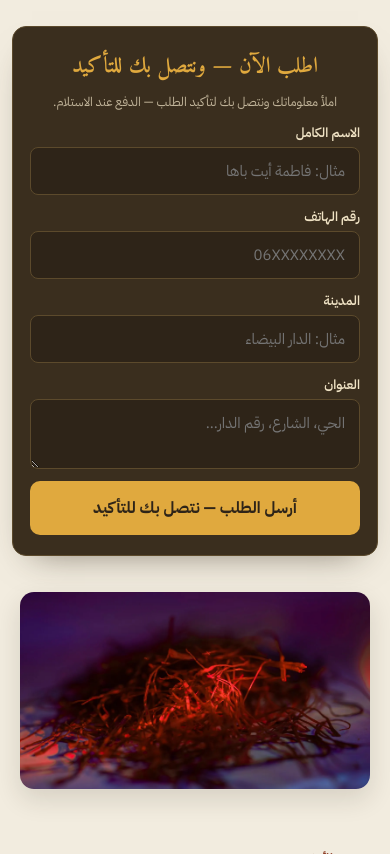
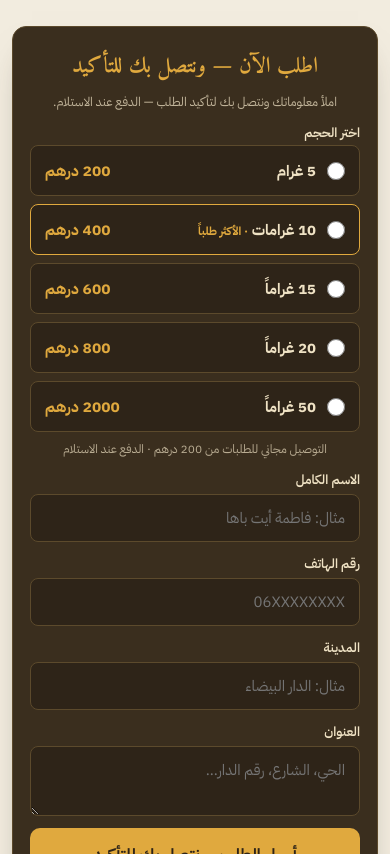
Before and after one commit to awraghomar68-star/new-8-lp, a website: page netlify-export/index.html in a window 390 px wide. Shown: the part 1146-2000 px from the top of the page. Drawn offline with Linux system fonts and the light colour scheme.

Commit message:
Add size selector to the order form and fix required fields
The form collected name, phone, city and address but never asked what the
customer wanted, so the size had to be established on the confirmation
call. It now opens with a required radio group carrying the five sizes and
their prices, styled after the WhatsApp tier cards, with the 10g row
outlined as the most-ordered one. The chosen size travels with the
submission, so it will appear as a new column under Forms → commande.

While testing that, the fields turned out not to be required at all: they
were written required="", and the dc-runtime renders through React, which
treats the empty string as falsy and drops the attribute. An empty form
passed checkValidity() and could be submitted blank. All five are now
required="required", which survives the render.

Nothing is pre-selected in the radio group — a checked attribute would make
React treat it as a controlled input and stop responding to taps.

Also untracks the stray .playwright-mcp log that was staged in the repo and
ignores that directory; it is an artifact of browser testing.

Co-Authored-By: Claude Opus 5 <noreply@anthropic.com>

```diff
--- a/netlify-export/index.html
+++ b/netlify-export/index.html
@@ -319,17 +319,41 @@ a{color:#8C3B24;} a:hover{color:#6B2A16;}
       <input type="hidden" name="form-name" value="commande">
       <div style="text-align:center;font-family:'Amiri',serif;font-size:22px;font-weight:700;color:#E0A93E">اطلب الآن — ونتصل بك للتأكيد</div>
       <div style="text-align:center;font-size:12.5px;opacity:.75;margin-top:-6px">املأ معلوماتك ونتصل بك لتأكيد الطلب — الدفع عند الاستلام.</div>
+      <fieldset style="border:none;margin:0;padding:0;display:grid;gap:8px">
+        <legend style="padding:0;font-size:13px;font-weight:600;margin-bottom:3px">اختر الحجم</legend>
+        <label style="display:flex;align-items:center;gap:11px;background:#2E2418;border:1.5px solid #5C4A2C;border-radius:8px;padding:13px 14px;cursor:pointer">
+          <input type="radio" name="size" value="5 غرام — 200 درهم" required="required" style="accent-color:#E0A93E;width:18px;height:18px;flex:none;margin:0">
+          <span style="flex:1;font-size:15px;font-weight:700">5 غرام</span><strong style="font-size:15.5px;color:#E0A93E">200 درهم</strong>
+        </label>
+        <label style="display:flex;align-items:center;gap:11px;background:#2E2418;border:1.5px solid #E0A93E;border-radius:8px;padding:13px 14px;cursor:pointer">
+          <input type="radio" name="size" value="10 غرامات — 400 درهم" style="accent-color:#E0A93E;width:18px;height:18px;flex:none;margin:0">
+          <span style="flex:1;font-size:15px;font-weight:700">10 غرامات <span style="font-size:11.5px;font-weight:700;color:#E0A93E">· الأكثر طلباً</span></span><strong style="font-size:15.5px;color:#E0A93E">400 درهم</strong>
+        </label>
+        <label style="display:flex;align-items:center;gap:11px;background:#2E2418;border:1.5px solid #5C4A2C;border-radius:8px;padding:13px 14px;cursor:pointer">
+          <input type="radio" name="size" value="15 غراماً — 600 درهم" style="accent-color:#E0A93E;width:18px;height:18px;flex:none;margin:0">
+          <span style="flex:1;font-size:15px;font-weight:700">15 غراماً</span><strong style="font-size:15.5px;color:#E0A93E">600 درهم</strong>
+        </label>
+        <label style="display:flex;align-items:center;gap:11px;background:#2E2418;border:1.5px solid #5C4A2C;border-radius:8px;padding:13px 14px;cursor:pointer">
+          <input type="radio" name="size" value="20 غراماً — 800 درهم" style="accent-color:#E0A93E;width:18px;height:18px;flex:none;margin:0">
+          <span style="flex:1;font-size:15px;font-weight:700">20 غراماً</span><strong style="font-size:15.5px;color:#E0A93E">800 درهم</strong>
+        </label>
+        <label style="display:flex;align-items:center;gap:11px;background:#2E2418;border:1.5px solid #5C4A2C;border-radius:8px;padding:13px 14px;cursor:pointer">
+          <input type="radio" name="size" value="50 غراماً — 2000 درهم" style="accent-color:#E0A93E;width:18px;height:18px;flex:none;margin:0">
+          <span style="flex:1;font-size:15px;font-weight:700">50 غراماً</span><strong style="font-size:15.5px;color:#E0A93E">2000 درهم</strong>
+        </label>
+        <div style="font-size:12px;opacity:.7;text-align:center">التوصيل مجاني للطلبات من 200 درهم · الدفع عند الاستلام</div>
+      </fieldset>
       <label style="display:grid;gap:5px;font-size:13px;font-weight:600">الاسم الكامل
-        <input type="text" name="name" required="" placeholder="مثال: فاطمة أيت باها" style="width:100%;box-sizing:border-box;background:#2E2418;border:1.5px solid #5C4A2C;border-radius:8px;padding:12px 14px;color:#EFE2C4;font-size:15px;font-family:inherit">
+        <input type="text" name="name" required="required" placeholder="مثال: فاطمة أيت باها" style="width:100%;box-sizing:border-box;background:#2E2418;border:1.5px solid #5C4A2C;border-radius:8px;padding:12px 14px;color:#EFE2C4;font-size:15px;font-family:inherit">
       </label>
       <label style="display:grid;gap:5px;font-size:13px;font-weight:600">رقم الهاتف
-        <input type="tel" name="phone" required="" placeholder="06XXXXXXXX" dir="ltr" style="width:100%;box-sizing:border-box;background:#2E2418;border:1.5px solid #5C4A2C;border-radius:8px;padding:12px 14px;color:#EFE2C4;font-size:15px;font-family:inherit;text-align:right">
+        <input type="tel" name="phone" required="required" placeholder="06XXXXXXXX" dir="ltr" style="width:100%;box-sizing:border-box;background:#2E2418;border:1.5px solid #5C4A2C;border-radius:8px;padding:12px 14px;color:#EFE2C4;font-size:15px;font-family:inherit;text-align:right">
       </label>
       <label style="display:grid;gap:5px;font-size:13px;font-weight:600">المدينة
-        <input type="text" name="city" required="" placeholder="مثال: الدار البيضاء" style="width:100%;box-sizing:border-box;background:#2E2418;border:1.5px solid #5C4A2C;border-radius:8px;padding:12px 14px;color:#EFE2C4;font-size:15px;font-family:inherit">
+        <input type="text" name="city" required="required" placeholder="مثال: الدار البيضاء" style="width:100%;box-sizing:border-box;background:#2E2418;border:1.5px solid #5C4A2C;border-radius:8px;padding:12px 14px;color:#EFE2C4;font-size:15px;font-family:inherit">
       </label>
       <label style="display:grid;gap:5px;font-size:13px;font-weight:600">العنوان
-        <textarea name="address" required="" rows="2" placeholder="الحي، الشارع، رقم الدار…" style="width:100%;box-sizing:border-box;background:#2E2418;border:1.5px solid #5C4A2C;border-radius:8px;padding:12px 14px;color:#EFE2C4;font-size:15px;font-family:inherit;resize:vertical"></textarea>
+        <textarea name="address" required="required" rows="2" placeholder="الحي، الشارع، رقم الدار…" style="width:100%;box-sizing:border-box;background:#2E2418;border:1.5px solid #5C4A2C;border-radius:8px;padding:12px 14px;color:#EFE2C4;font-size:15px;font-family:inherit;resize:vertical"></textarea>
       </label>
       <button type="submit" style="background:#E0A93E;color:#2E2418;border:none;border-radius:10px;padding:15px 16px;font-size:16px;font-weight:800;font-family:inherit;cursor:pointer">أرسل الطلب — نتصل بك للتأكيد</button>
     </form>
```
Also changed, not shown: 1 other file.
